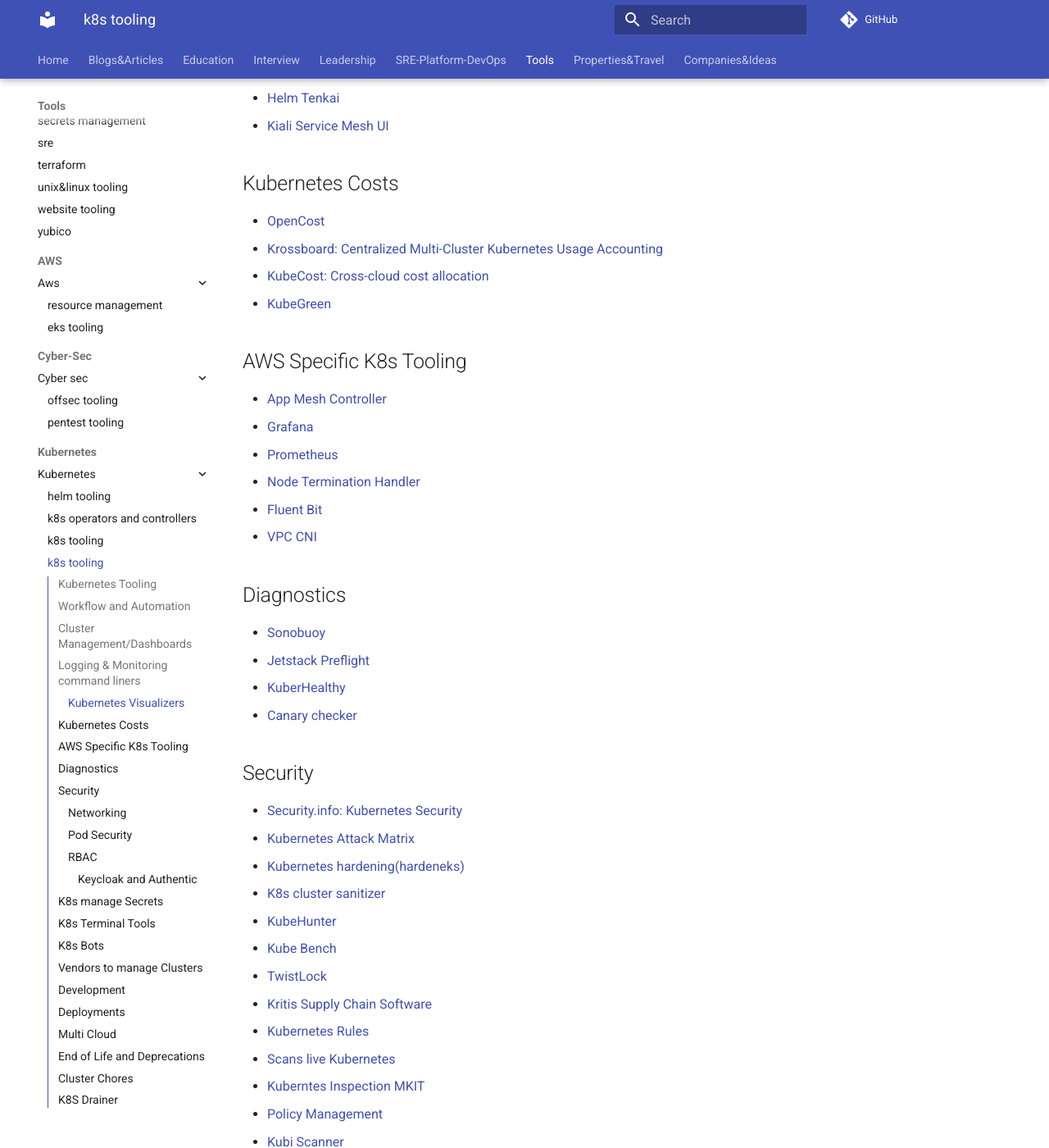
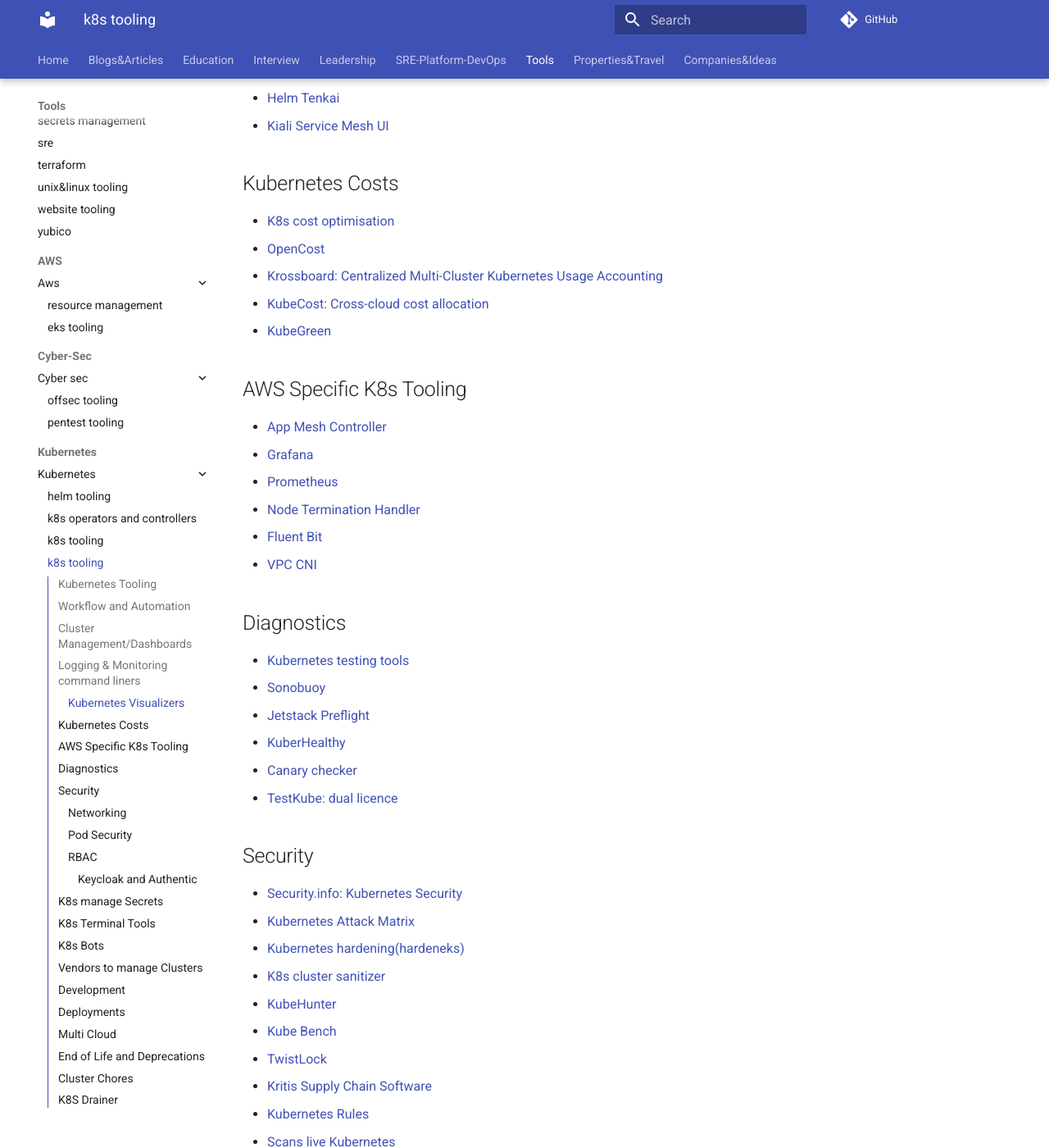
Before and after one commit to ivankatliarchuk/knowledge-base, an MkDocs documentation site: the page built from docs/tools/kubernetes/k8s.md, in a window 1280 px wide and 1400 px high, scrolled down 1371 px. Shown: the whole window at 82% size. Built offline with MkDocs 1.6.1 and Material for MkDocs 9.7.7, drawn with Linux system fonts in a browser that asks for light colours; comment, search, counter and statistics services are not loaded.

Commit message:
added kube cost tools
Signed-off-by: ivan katliarchuk <ivan.katliarchuk@gmail.com>

```diff
--- a/docs/tools/kubernetes/k8s.md
+++ b/docs/tools/kubernetes/k8s.md
@@ -52,6 +52,7 @@
 
 ## Kubernetes Costs
 
+- [K8s cost optimisation](https://github.com/ivankatliarchuk/kubetools?tab=readme-ov-file#cost-optimisation)
 - [OpenCost](http://opencost.io/)
 - [Krossboard: Centralized Multi-Cluster Kubernetes Usage Accounting](https://github.com/rchakode/kube-opex-analytics)
 - [KubeCost: Cross-cloud cost allocation](https://github.com/kubecost/cost-model)
@@ -68,10 +69,12 @@
 
 ## Diagnostics
 
+- [Kubernetes testing tools](https://github.com/ivankatliarchuk/kubetools#testing-tools)
 - [Sonobuoy](https://github.com/vmware-tanzu/sonobuoy)
 - [Jetstack Preflight](https://github.com/jetstack/preflight)
 - [KuberHealthy](https://github.com/Comcast/kuberhealthy)
 - [Canary checker](https://canarychecker.io/)
+- [TestKube: dual licence](https://docs.testkube.io/)
 
 ## Security
 
```
